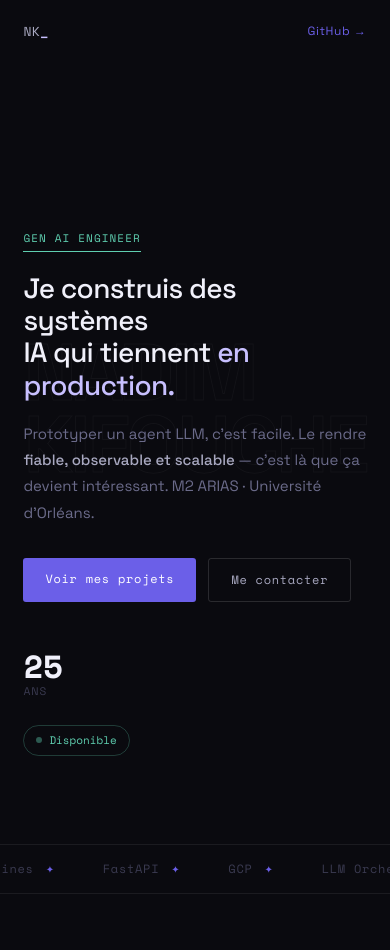
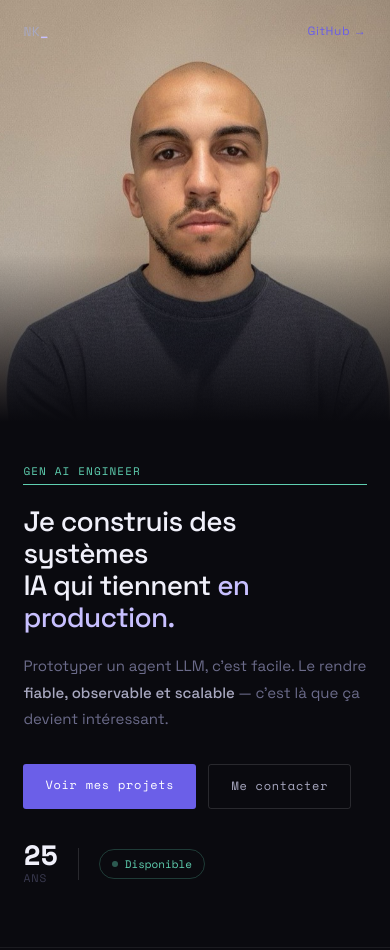
Before and after one commit to NADIMKIFOUCHE/portfolio, a plain HTML site: page index.html in a window 390 px wide. Shown: the top 950 px of the page. Drawn offline with nearby package versions, Linux system fonts and the light colour scheme.

Commit message:
Refactor hero section layout and styles
Updated the hero section layout to use a grid system, added animations for elements, and adjusted styles for better responsiveness.

```diff
--- a/index.html
+++ b/index.html
@@ -74,51 +74,69 @@ nav {
 /* HERO */
 #hero {
   min-height: 100vh;
+  display: grid;
+  grid-template-columns: 1fr 1fr;
+  position: relative;
+  overflow: hidden;
+}
+
+/* Photo side */
+.hero-photo-side {
+  position: relative;
+  overflow: hidden;
+}
+
+.hero-photo-side img {
+  width: 100%;
+  height: 100%;
+  object-fit: cover;
+  object-position: center top;
+  display: block;
+  animation: revealPhoto 1.2s cubic-bezier(0.77,0,0.175,1) forwards;
+  clip-path: inset(0 100% 0 0);
+}
+
+@keyframes revealPhoto {
+  0%   { clip-path: inset(0 100% 0 0); }
+  100% { clip-path: inset(0 0% 0 0); }
+}
+
+/* Overlay scan line */
+.hero-photo-side::after {
+  content: '';
+  position: absolute;
+  inset: 0;
+  background: linear-gradient(to bottom,
+    transparent 60%,
+    var(--ink) 100%
+  );
+  pointer-events: none;
+}
+
+/* Scan line animation */
+.scan-line {
+  position: absolute;
+  top: 0; left: 0; right: 0;
+  height: 2px;
+  background: var(--acc);
+  opacity: 0.5;
+  animation: scan 2s ease-in-out 0.2s forwards;
+  z-index: 2;
+}
+
+@keyframes scan {
+  0%   { top: 0; opacity: 0.6; }
+  100% { top: 100%; opacity: 0; }
+}
+
+/* Text side */
+.hero-text-side {
   display: flex;
   flex-direction: column;
   justify-content: flex-end;
-  padding: 0 6vw 10vh;
-  position: relative;
-}
-
-.bg-name {
-  position: absolute;
-  top: 50%;
-  left: 6vw;
-  transform: translateY(-60%);
-  font-family: var(--sans);
-  font-size: clamp(80px, 14vw, 180px);
-  font-weight: 600;
-  color: transparent;
-  -webkit-text-stroke: 1px rgba(255,255,255,0.04);
-  letter-spacing: -0.04em;
-  line-height: 0.9;
-  pointer-events: none;
-  user-select: none;
-  white-space: nowrap;
-}
-
-.hero-content {
+  padding: 0 6vw 10vh 4vw;
   position: relative;
   z-index: 2;
-  display: grid;
-  grid-template-columns: 1fr auto;
-  gap: 48px;
-  align-items: flex-end;
-}
-
-.hero-left h1 {
-  font-size: clamp(28px, 4vw, 52px);
-  font-weight: 500;
-  line-height: 1.15;
-  letter-spacing: -0.025em;
-  margin-bottom: 20px;
-  color: var(--bright);
-}
-
-.hero-left h1 em {
-  font-style: normal;
-  color: var(--acc);
 }
 
 .hero-tag {
@@ -131,19 +149,57 @@ nav {
   margin-bottom: 20px;
   border-bottom: 1px solid var(--teal);
   padding-bottom: 3px;
+  opacity: 0;
+  animation: fadeUp 0.6s ease 1s forwards;
+}
+
+.hero-text-side h1 {
+  font-size: clamp(28px, 3.2vw, 50px);
+  font-weight: 500;
+  line-height: 1.15;
+  letter-spacing: -0.025em;
+  margin-bottom: 20px;
+  color: var(--bright);
+  opacity: 0;
+  animation: fadeUp 0.6s ease 1.15s forwards;
+}
+
+.hero-text-side h1 em {
+  font-style: normal;
+  color: var(--acc);
 }
 
 .hero-desc {
-  max-width: 500px;
   font-size: 15px;
   color: var(--mid);
   line-height: 1.75;
   margin-bottom: 32px;
+  opacity: 0;
+  animation: fadeUp 0.6s ease 1.3s forwards;
 }
 
 .hero-desc strong { color: var(--soft); font-weight: 500; }
 
-.hero-actions { display: flex; gap: 12px; }
+.hero-actions {
+  display: flex;
+  gap: 12px;
+  opacity: 0;
+  animation: fadeUp 0.6s ease 1.45s forwards;
+}
+
+.hero-bottom {
+  display: flex;
+  align-items: center;
+  gap: 20px;
+  margin-top: 32px;
+  opacity: 0;
+  animation: fadeUp 0.6s ease 1.6s forwards;
+}
+
+@keyframes fadeUp {
+  from { opacity: 0; transform: translateY(16px); }
+  to   { opacity: 1; transform: translateY(0); }
+}
 
 .btn-main {
   font-family: var(--mono);
@@ -173,13 +229,11 @@ nav {
 }
 .btn-line:hover { border-color: var(--acc); color: var(--acc); }
 
-.hero-right { text-align: right; padding-bottom: 4px; }
-
-.hero-stat { margin-bottom: 16px; }
+.hero-stat { }
 
 .stat-num {
   font-family: var(--mono);
-  font-size: 32px;
+  font-size: 28px;
   font-weight: 700;
   color: var(--bright);
   line-height: 1;
@@ -202,7 +256,6 @@ nav {
   border: 1px solid rgba(95,207,176,0.25);
   padding: 5px 12px;
   border-radius: 100px;
-  margin-top: 8px;
 }
 
 .dot {
@@ -460,8 +513,9 @@ footer {
 .footer-links a:hover { color: var(--soft); }
 
 @media (max-width: 640px) {
-  .hero-content { grid-template-columns: 1fr; }
-  .hero-right { text-align: left; }
+  #hero { grid-template-columns: 1fr; grid-template-rows: 50vh auto; }
+  .hero-photo-side { height: 50vh; }
+  .hero-text-side { padding: 40px 6vw 60px; }
   .about-cols { grid-template-columns: 1fr; }
   .skill-row { grid-template-columns: 1fr; gap: 10px; }
   .project-block { grid-template-columns: 1fr; gap: 12px; }
@@ -482,25 +536,27 @@ footer {
 </nav>
 
 <section id="hero">
-  <div class="bg-name">NADIM<br>KIFOUCHE</div>
-  <div class="hero-content">
-    <div class="hero-left">
+  <div class="hero-photo-side">
+    <div class="scan-line"></div>
+    <img src="image.jpg" alt="Nadim Kifouche">
+  </div>
+  <div class="hero-text-side">
     <div class="hero-tag">Gen AI Engineer</div>
     <h1>Je construis des systèmes<br>IA qui tiennent <em>en production.</em></h1>
     <p class="hero-desc">
       Prototyper un agent LLM, c'est facile. Le rendre <strong>fiable, observable et scalable</strong> —
-        c'est là que ça devient intéressant. M2 ARIAS · Université d'Orléans.
+      c'est là que ça devient intéressant.
     </p>
     <div class="hero-actions">
       <a href="#projects" class="btn-main">Voir mes projets</a>
       <a href="#contact" class="btn-line">Me contacter</a>
     </div>
-    </div>
-    <div class="hero-right">
+    <div class="hero-bottom">
       <div class="hero-stat">
         <div class="stat-num" id="age"></div>
         <div class="stat-label">ans</div>
       </div>
+      <div style="width:1px;height:32px;background:var(--line2)"></div>
       <div class="avail-pill"><span class="dot"></span>Disponible</div>
     </div>
   </div>
@@ -574,7 +630,6 @@ footer {
   <h2>Qui suis-je ?</h2>
   <div class="about-cols">
     <div class="about-body">
-      <img src="image.jpg" alt="Nadim Kifouche" style="width:120px;height:120px;object-fit:cover;border-radius:50%;margin-bottom:24px;border:2px solid var(--line2);display:block;">
       <p>
         J'ai <span id="age2"></span> ans et je suis passionné par les systèmes IA qui fonctionnent vraiment.
         Mon obsession : aller au-delà du prototype — concevoir des architectures
```
Lines whose indentation alone changed are shown as unchanged.
